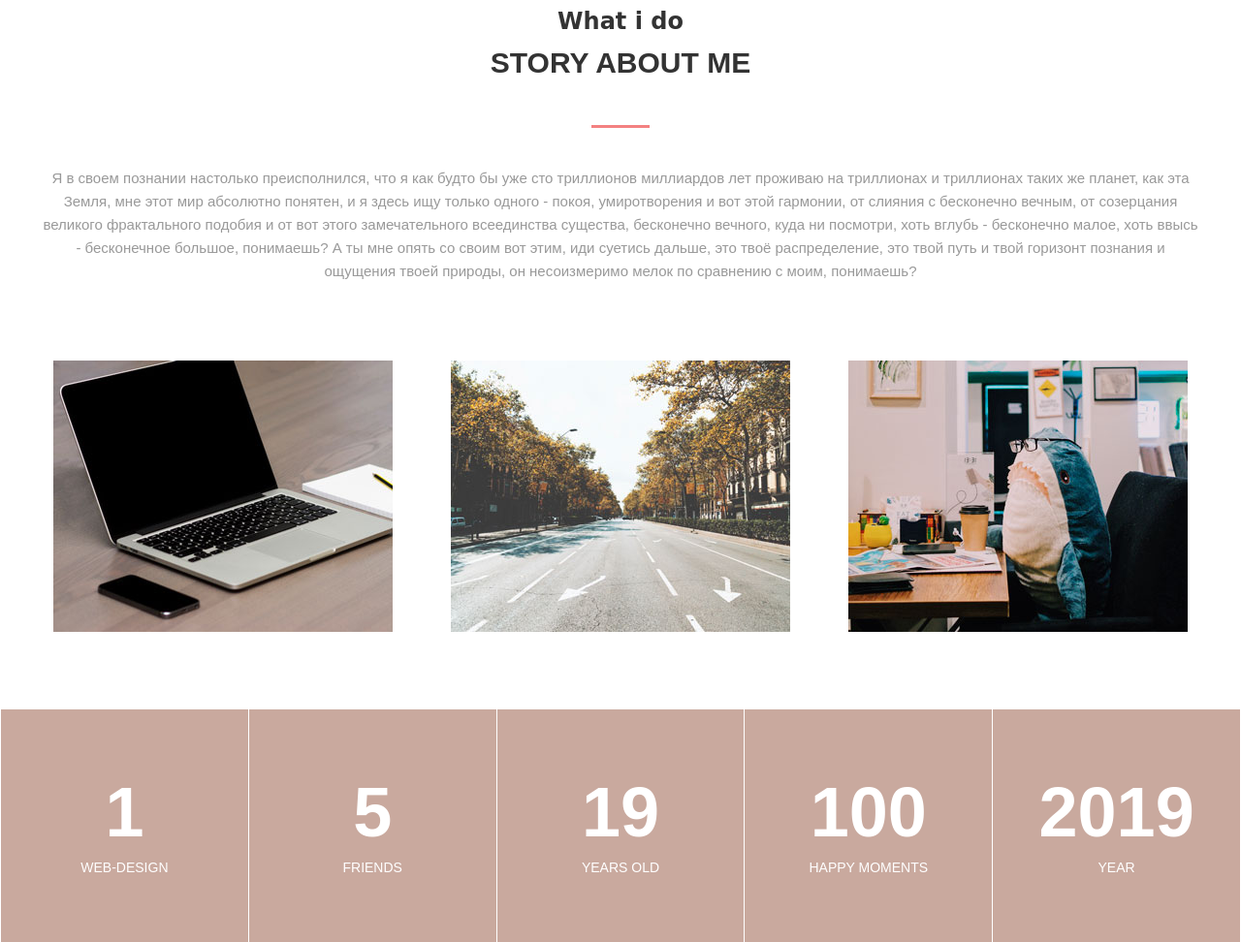
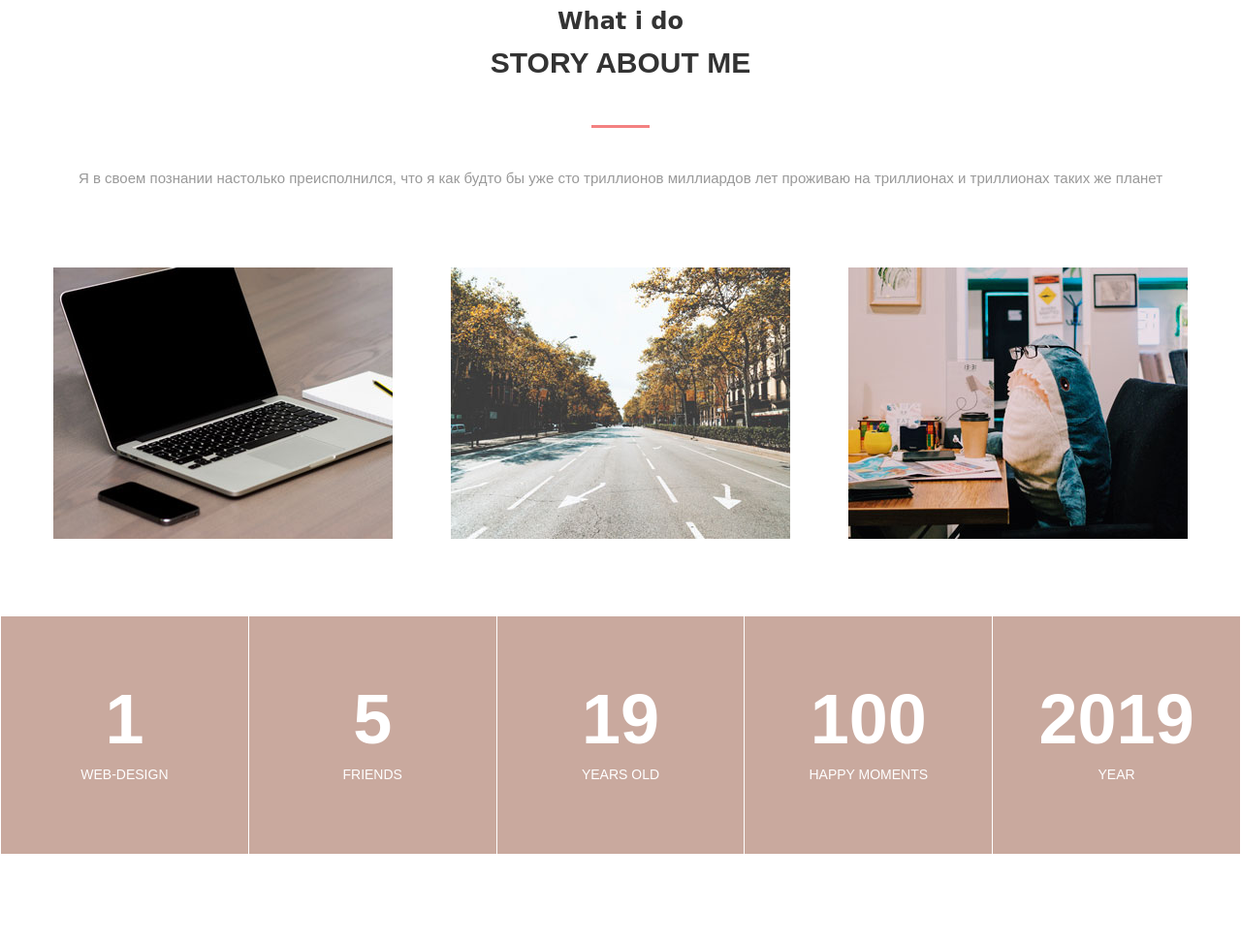
Before and after one commit to MolodoManny/swm-off.github.io, a plain HTML site: page index.html in a window 1280 px wide. Shown: the part 897-1869 px from the top of the page at 97% size. Drawn offline with nearby package versions, Linux system fonts and the light colour scheme.

Commit message:
Update index.html

```diff
--- a/index.html
+++ b/index.html
@@ -62,15 +62,7 @@
                      <div class="section__text">
                          <p>Я в своем познании настолько преисполнился, что я как будто бы уже
                         сто триллионов миллиардов лет проживаю на триллионах и
-                        триллионах таких же планет, как эта Земля, мне этот мир абсолютно
-                        понятен, и я здесь ищу только одного - покоя, умиротворения и
-                        вот этой гармонии, от слияния с бесконечно вечным, от созерцания
-                        великого фрактального подобия и от вот этого замечательного всеединства
-                        существа, бесконечно вечного, куда ни посмотри, хоть вглубь - бесконечно
-                        малое, хоть ввысь - бесконечное большое, понимаешь? А ты мне опять со
-                        своим вот этим, иди суетись дальше, это твоё распределение, это
-                        твой путь и твой горизонт познания и ощущения твоей природы, он
-                        несоизмеримо мелок по сравнению с моим, понимаешь?</p>
+                        триллионах таких же планет</p>
                     </div>
                  </div>
                 <div class="card">
```
